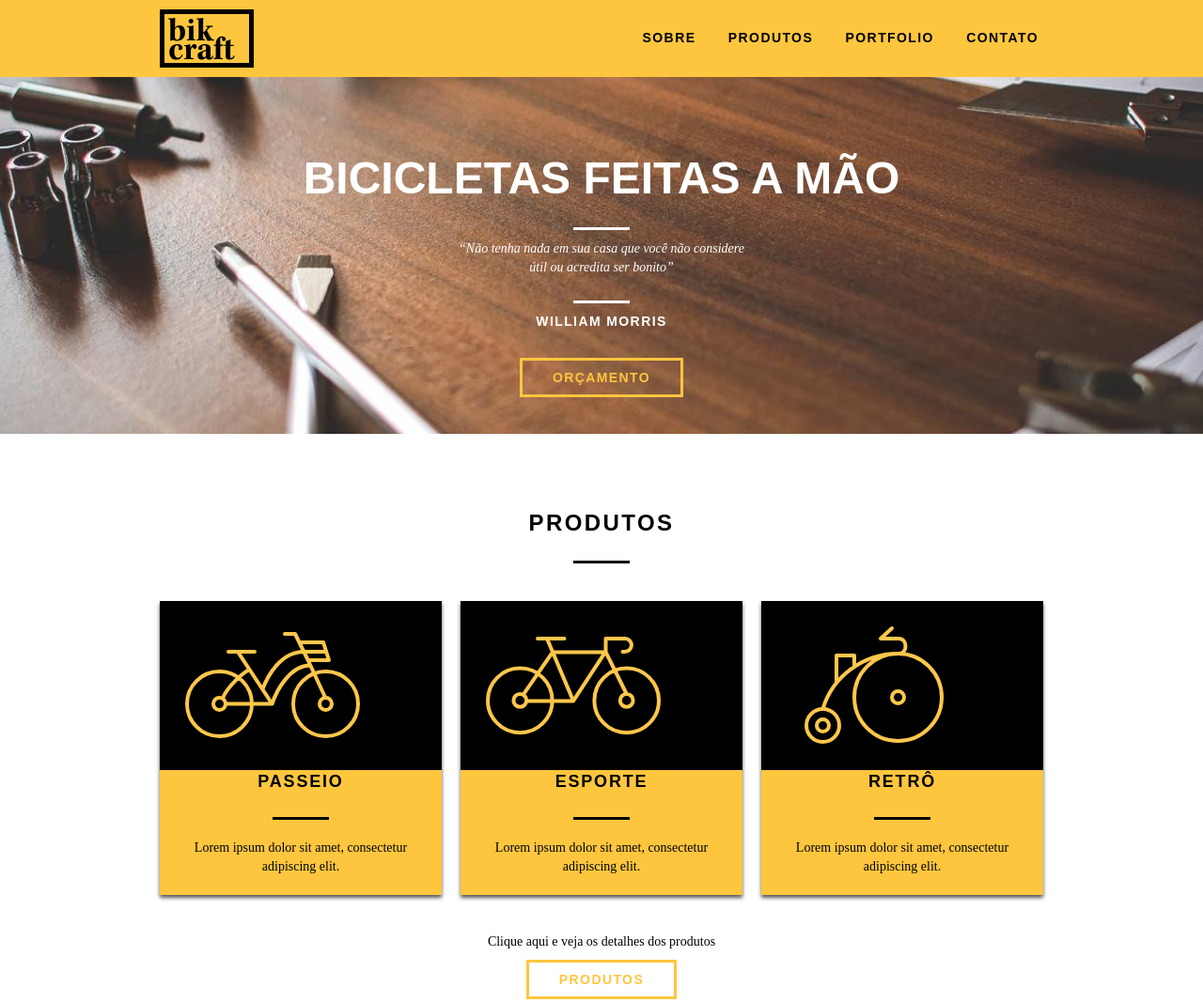
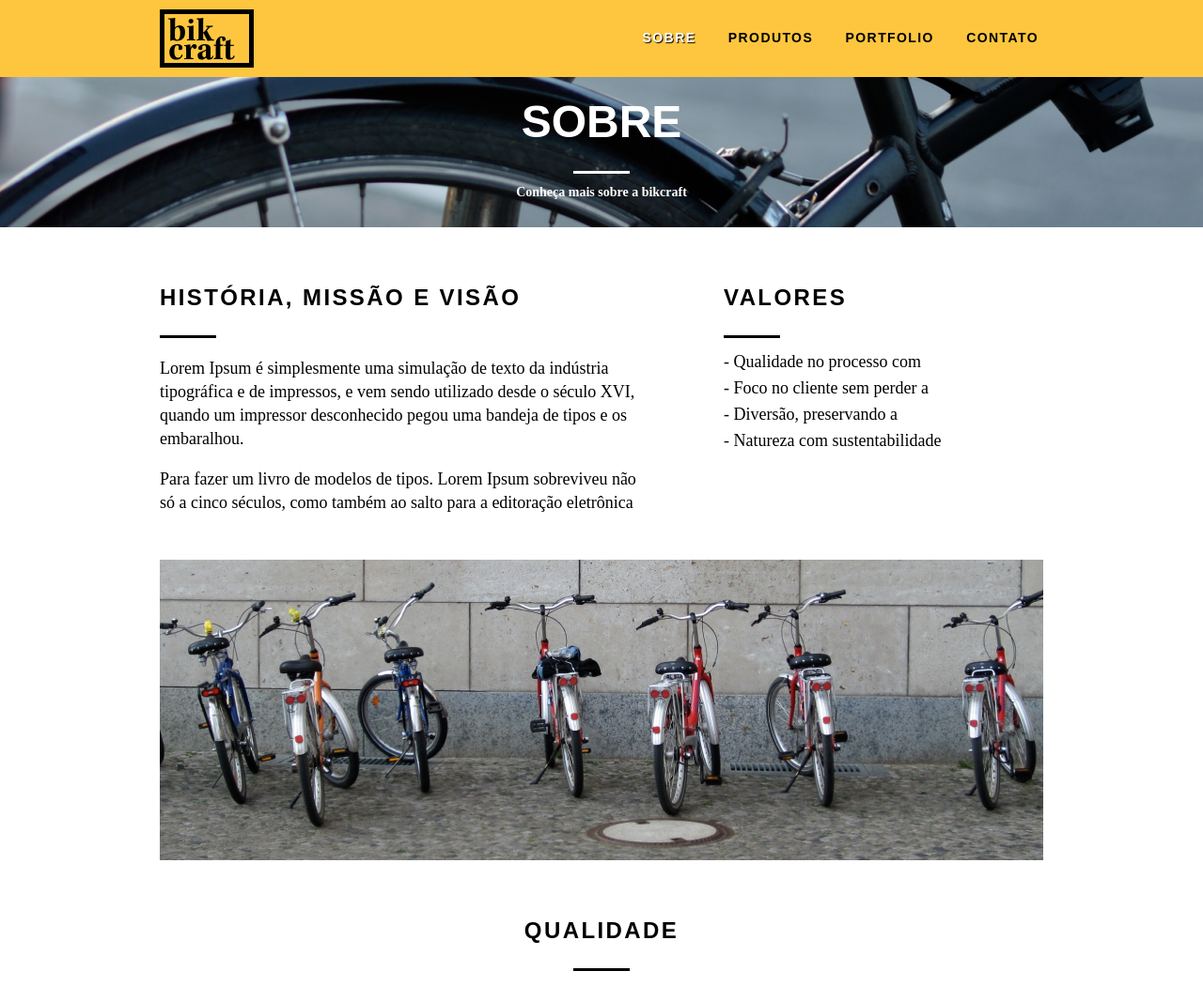
Before and after one commit to MarceloNascc/Web-Design-Bikcraft, a plain HTML site: page about.html in a window 1280 px wide. Shown: the top 1067 px of the page at 94% size. Drawn offline with Linux system fonts and the light colour scheme.

Commit message:
página about

```diff
--- a/index.html
+++ b/about.html
@@ -3,11 +3,12 @@
 
 <head>
   <meta charset="UTF-8">
-  <title>Bikcraft</title>
+  <title>Bikcraft - Sobre</title>
   <link rel="stylesheet" href="css/normalize.css">
   <link rel="stylesheet" href="css/reset.css">
   <link rel="stylesheet" href="css/grid.css">
   <link rel="stylesheet" href="css/style.css">
+  <link rel="stylesheet" href="css/about.css">
 </head>
 
 <body>
@@ -19,8 +20,8 @@
 
       <nav class="header-menu grid-14">
         <ul>
-          <li><a href="sobre.html">Sobre</a></li>
-          <li><a href="produtos.html">Produtos</a></li>
+          <li><a class="is-active" href="about.html">Sobre</a></li>
+          <li><a href="products.html">Produtos</a></li>
           <li><a href="portfolio.html">Portfolio</a></li>
           <li><a href="contato.html">Contato</a></li>
         </ul>
@@ -28,66 +29,34 @@
     </div>
   </header>
 
-  <section class="introduction">
+  <section class="internal-introduction about-introduction">
     <div class="container">
-      <h1>BICICLETAS FEITAS A MÃO</h1>
-
-      <blockquote class="external-quote">
-        <p>“Não tenha nada em sua casa que você não considere útil ou acredita ser bonito”</p>
-        <cite>WILLIAM MORRIS</cite>
-      </blockquote>
-
-      <a href="produtos.html" class="btn">Orçamento</a>
+      <h1>Sobre</h1>
+      <p>Conheça mais sobre a bikcraft</p>
     </div>
   </section>
 
-  <section class="products container">
-    <h2 class="subtitle">Produtos</h2>
-    <ul class="list-products">
-      <li class="grid-1-3">
-        <div>
-          <img src="img/products/passeio.svg" alt="Bikcraft passeio">
-        </div>
-        <h3>passeio</h3>
-        <p>Lorem ipsum dolor sit amet, consectetur adipiscing elit.</p>
-      </li>
+  <section class="mission container">
+    <div class="grid-10">
+      <h2 class="internal-subtitle">História, Missão e Visão</h2>
+      <p>Lorem Ipsum é simplesmente uma simulação de texto da indústria tipográfica e de impressos, e vem sendo
+        utilizado desde o século XVI, quando um impressor desconhecido pegou uma bandeja de tipos e os embaralhou.</p>
+      <p>Para fazer um livro de modelos de tipos. Lorem Ipsum sobreviveu não só a cinco séculos, como também ao salto
+        para a editoração eletrônica</p>
+    </div>
 
-      <li class="grid-1-3">
-        <div>
-          <img src="img/products/esporte.svg" alt="Bikcraft esporte">
-        </div>
-        <h3>esporte</h3>
-        <p>Lorem ipsum dolor sit amet, consectetur adipiscing elit.</p>
-      </li>
+    <div class="grid-6">
+      <h2 class="internal-subtitle">Valores</h2>
+      <ul>
+        <li>- Qualidade no processo com</li>
+        <li>- Foco no cliente sem perder a</li>
+        <li>- Diversão, preservando a</li>
+        <li>- Natureza com sustentabilidade</li>
+      </ul>
+    </div>
 
-      <li class="grid-1-3">
-        <div>
-          <img src="img/products/retro.svg" alt="Bikcraft retrô">
-        </div>
-        <h3>retrô</h3>
-        <p>Lorem ipsum dolor sit amet, consectetur adipiscing elit.</p>
-      </li>
-    </ul>
-
-    <div class="call-to-action">
-      <p>Clique aqui e veja os detalhes dos produtos</p>
-      <a href="produtos.html" class="btn black-btn">Produtos</a>
-    </div>
-  </section>
-
-  <section class="portfolio">
-    <div class="container">
-      <h2 class="subtitle">Portfólio</h2>
-      <ul>
-        <li class="grid-8"><img src="img/portfolio/retro.png" alt="bicicleta retrô"></li>
-        <li class="grid-8"><img src="img/portfolio/passeio.png" alt="bicicleta passeio"></li>
-        <li class="grid-16"><img src="img/portfolio/esporte.png" alt="bicicleta esporte"></li>
-      </ul>
-
-      <div class="call-to-action">
-        <p>Conheça mais o nosso portfólio</p>
-        <a href="portfolio.html" class="btn">Portfólio</a>
-      </div>
+    <div class="grid-16">
+      <img src="img/equipe-bikecraft.png" alt="Algumas bicicletas juntas">
     </div>
   </section>
 
@@ -114,11 +83,6 @@
           utilizado desde o século XVI</p>
       </li>
     </ul>
-
-    <div class="call-to-action">
-      <p>Conheça mais a história da bikecraft</p>
-      <a href="sobre.html" class="btn black-btn">Sobre</a>
-    </div>
   </section>
 
   <section class="breaking">
@@ -142,7 +106,7 @@
           <h3>Contato</h3>
           <ul>
             <li class="paragraph">- 79 9 9999-9999</li>
-            <li class="paragraph">- contato@bikecraft.com</li>
+            <li class="paragraph">- contato@bikcraft.com</li>
             <li class="paragraph">- Lagarto - SE</li>
           </ul>
         </div>
@@ -150,9 +114,12 @@
         <div id="social-networks" class="grid-4">
           <h3>Redes sociais</h3>
           <ul>
-            <li><a href="http://www.facebook.com" target="_blank"><img src="img/social-networks/facebook.svg" alt="facebook" title="facebook"></a></li>
-            <li><a href="http://www.instagram.com" target="_blank"><img src="img/social-networks/instagram.svg" alt="instagram" title="instagram"></a></li>
-            <li><a href="http://www.twitter.com" target="_blank"><img src="img/social-networks/twitter.svg" alt="twitter" title="twitter"></a></li>
+            <li><a href="http://www.facebook.com" target="_blank"><img src="img/social-networks/facebook.svg"
+                  alt="facebook" title="facebook"></a></li>
+            <li><a href="http://www.instagram.com" target="_blank"><img src="img/social-networks/instagram.svg"
+                  alt="instagram" title="instagram"></a></li>
+            <li><a href="http://www.twitter.com" target="_blank"><img src="img/social-networks/twitter.svg"
+                  alt="twitter" title="twitter"></a></li>
           </ul>
         </div>
       </div>
--- /dev/null
+++ b/css/about.css
@@ -0,0 +1,26 @@
+section.about-introduction {
+  background: url("../img/bg-sobre.png") no-repeat center;
+}
+
+.mission {
+  margin-top: 60px;
+}
+
+.mission div:nth-child(3) > img {
+  margin-top: 30px;
+}
+
+.mission div:nth-child(1) {
+  padding-right: 60px;
+}
+
+.mission p, .mission ul li {
+  font-size: 18px;
+  line-height: 25px;
+  margin-bottom: 1em;
+}
+
+.mission ul li {
+  line-height: 10px;
+  font-family: "Amaranth", "Times New Roman", serif;
+}
--- a/css/style.css
+++ b/css/style.css
@@ -54,6 +54,26 @@ a.black-btn:hover {
   margin: 25px auto 10px;
 }
 
+.internal-subtitle {
+  font-weight: bold;
+  font-size: 24px;
+  line-height: 30px;
+  letter-spacing: .1em;
+  color: #000000;
+  text-transform: uppercase;
+  margin-bottom: 20px;
+}
+
+.internal-subtitle::after {
+  content: "";
+  display: block;
+  width: 60px;
+  height: 3px;
+  background-color: #000000;
+  margin: 25px 0px 10px;
+}
+
+
 /* header */
 header.header {
   position: fixed;
@@ -84,6 +104,10 @@ nav.header-menu ul li a {
   font-size: 14px;
   line-height: 20px;
   padding: 10px 5px;
+}
+nav.header-menu ul li a.is-active {
+  color: #FFFFFF;
+  text-shadow: 1px 1px 1px #000000;
 }
 
 nav.header-menu ul li a:hover {
@@ -137,6 +161,36 @@ blockquote.external-quote cite {
   font-weight: bold;
   font-size: 14px;
   letter-spacing: .1em;
+}
+
+/* internal introduction */
+.internal-introduction {
+  width: 100%;
+  height: 160px;
+  margin-top: 82px;
+  text-align: center;
+  color: #FFFFFF;
+  background-size: cover;
+}
+
+section.internal-introduction h1 {
+  font-size: 48px;
+  font-weight: bold;
+  text-transform: uppercase;
+  margin-top: 20px;
+}
+
+section.internal-introduction h1::after {
+  content: "";
+  background-color: #FFFFFF;
+  display: block;
+  width: 60px;
+  height: 3px;
+  margin: 25px auto 10px;
+}
+
+section.internal-introduction p {
+  font-weight: bold;
 }
 
 /* products */
@@ -240,6 +294,7 @@ blockquote.external-quote cite {
 
 /* breaking */
 .breaking {
+  clear: both;
   padding-top: 40px;
   margin-top: 60px;
   height: 220px;
```
